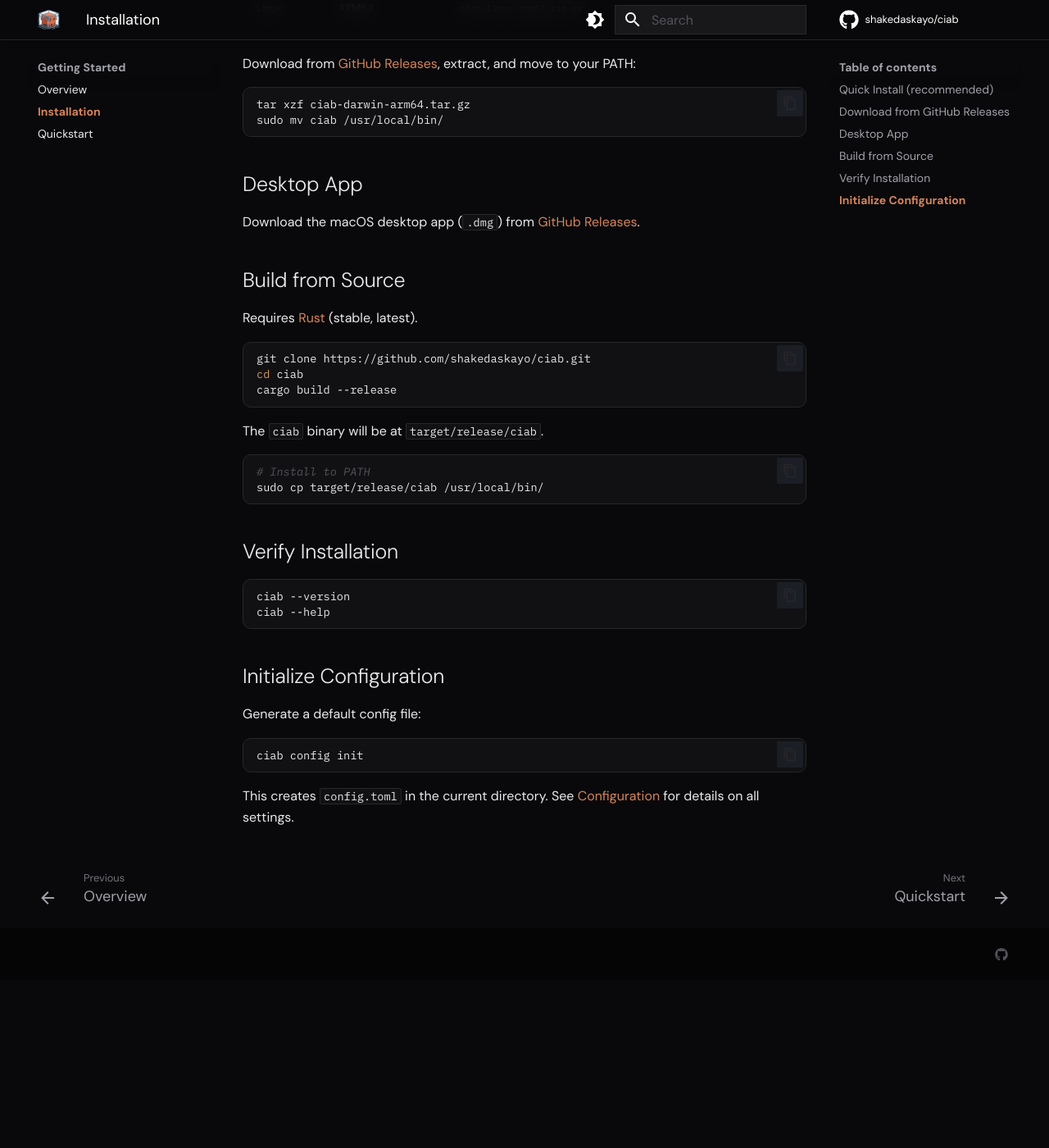
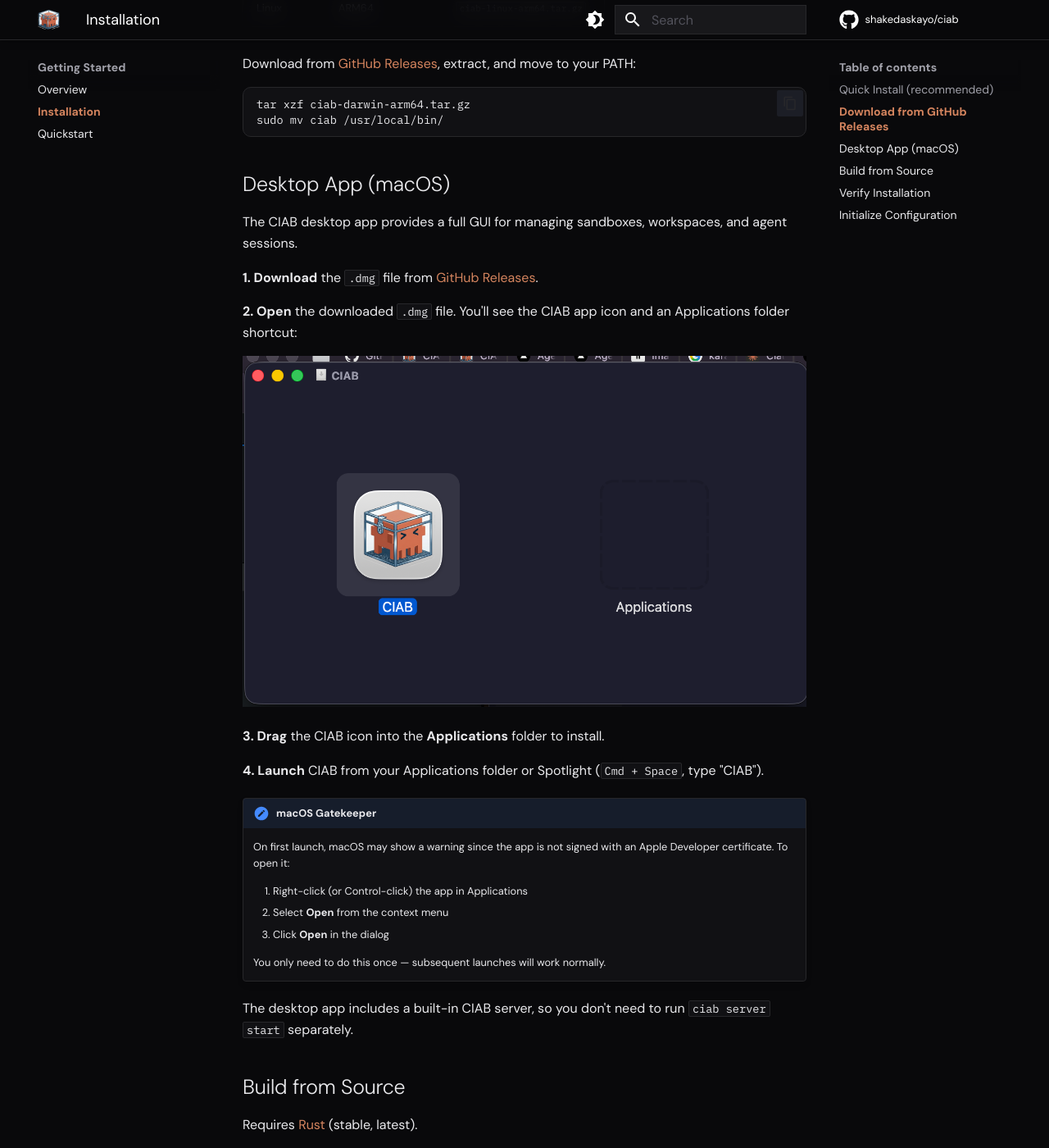
Before and after one commit to shakedaskayo/ciab, an MkDocs documentation site: the page built from docs/docs/getting-started/installation.md, in a window 1280 px wide and 1400 px high, scrolled down 774 px. Shown: the whole window at 82% size. Built offline with MkDocs 1.6.1 and Material for MkDocs 9.7.7, drawn with Linux system fonts in a browser that asks for light colours; comment, search, counter and statistics services are not loaded; before the commit the page ends 1969 px from its top, so only the background shows below that.

Commit message:
Add desktop app install instructions with DMG screenshot
Co-Authored-By: Claude Opus 4.6 (1M context) <noreply@anthropic.com>

````diff
--- a/docs/docs/getting-started/installation.md
+++ b/docs/docs/getting-started/installation.md
@@ -42,9 +42,30 @@ tar xzf ciab-darwin-arm64.tar.gz
 sudo mv ciab /usr/local/bin/
 ```
 
-## Desktop App
+## Desktop App (macOS)
 
-Download the macOS desktop app (`.dmg`) from [GitHub Releases](https://github.com/shakedaskayo/ciab/releases/latest).
+The CIAB desktop app provides a full GUI for managing sandboxes, workspaces, and agent sessions.
+
+**1. Download** the `.dmg` file from [GitHub Releases](https://github.com/shakedaskayo/ciab/releases/latest).
+
+**2. Open** the downloaded `.dmg` file. You'll see the CIAB app icon and an Applications folder shortcut:
+
+![CIAB DMG Installer](../assets/screenshots/dmg-install.png)
+
+**3. Drag** the CIAB icon into the **Applications** folder to install.
+
+**4. Launch** CIAB from your Applications folder or Spotlight (`Cmd + Space`, type "CIAB").
+
+!!! note "macOS Gatekeeper"
+    On first launch, macOS may show a warning since the app is not signed with an Apple Developer certificate. To open it:
+
+    1. Right-click (or Control-click) the app in Applications
+    2. Select **Open** from the context menu
+    3. Click **Open** in the dialog
+
+    You only need to do this once — subsequent launches will work normally.
+
+The desktop app includes a built-in CIAB server, so you don't need to run `ciab server start` separately.
 
 ## Build from Source
 
````
Also changed, not shown: docs/docs/assets/screenshots/dmg-install.png (added).
